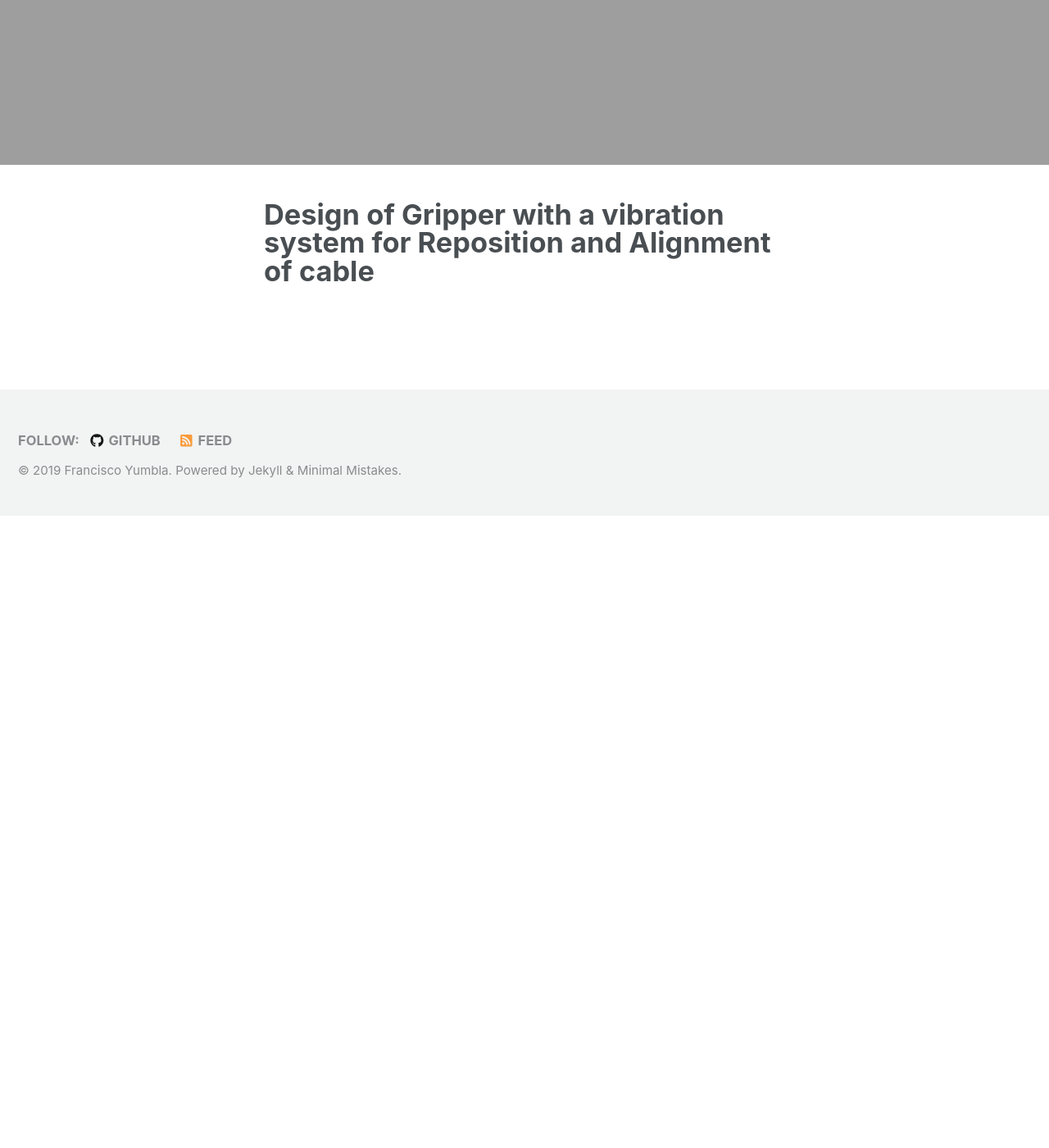
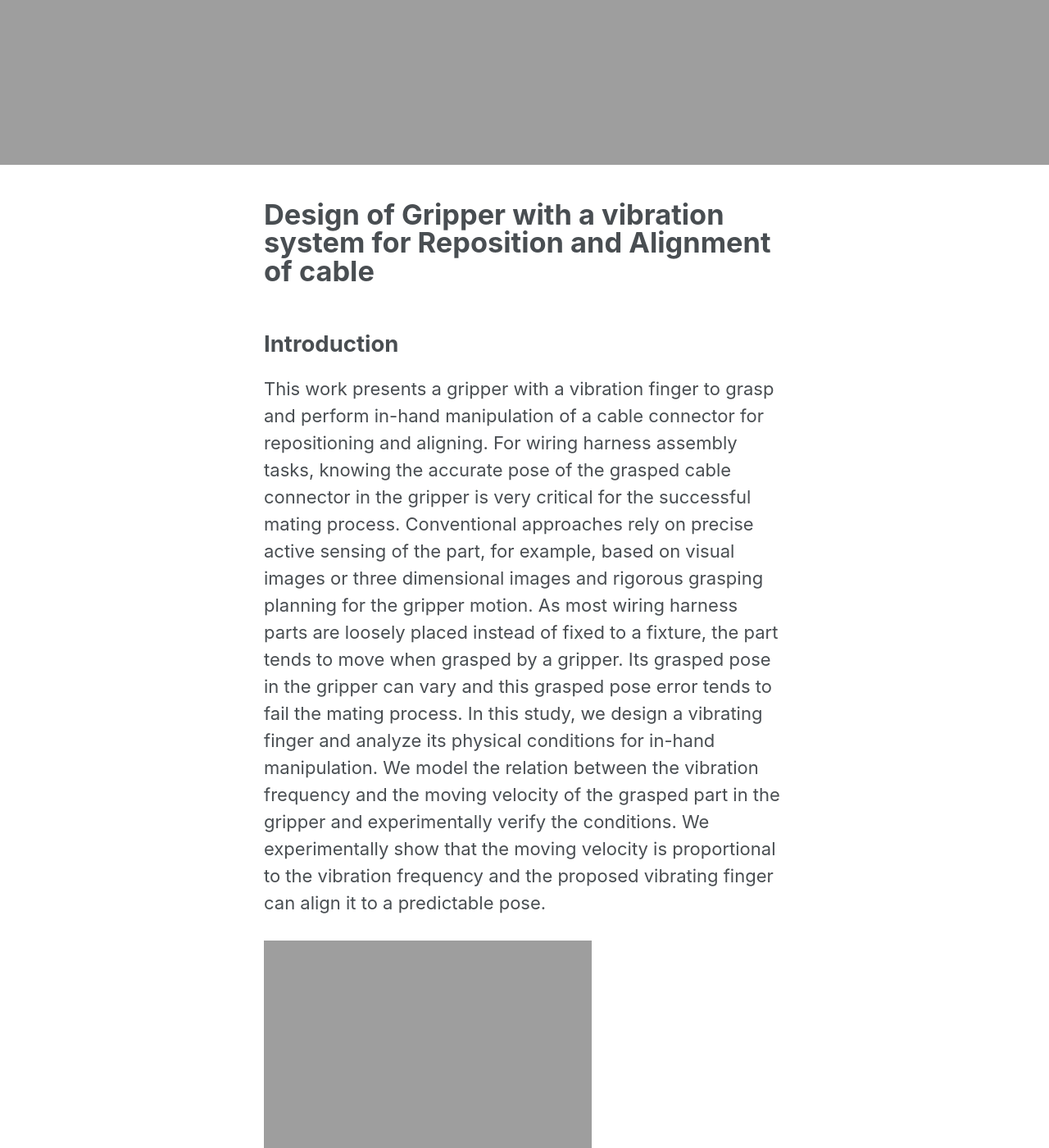
Before and after one commit to fryumbla/Conectors-Database, a Jekyll site: the page built from _pages/vibration.md, in a window 1280 px wide and 1400 px high, scrolled down 859 px. Shown: the whole window at 82% size. Built offline with Jekyll 4.4.1, drawn with Linux system fonts in a browser that asks for light colours; nearby versions of some CDN libraries; before the commit the page ends 1489 px from its top, so only the background shows below that; some of the changed text lies outside the part shown.

Commit message:
vibration page

```diff
--- a/_pages/vibration.md
+++ b/_pages/vibration.md
@@ -6,13 +6,13 @@
 header:
   image: "/images/tolerance/b1.jpg"
 ---
-<!--
+
 ## Introduction
 
  This work presents a gripper with a vibration finger to grasp and perform in-hand manipulation of a cable connector for repositioning and aligning. For wiring harness assembly tasks, knowing the accurate pose of the grasped cable connector in the gripper is very critical for the successful mating process. Conventional approaches rely on precise active sensing of the part, for example, based on visual images or three dimensional images and rigorous grasping planning for the gripper motion. As most wiring harness parts are loosely placed instead of fixed to a fixture, the part tends to move when grasped by a gripper. Its grasped pose in the gripper can vary and this grasped pose error tends to fail the mating process. In this study, we design a vibrating finger and analyze its physical conditions for in-hand manipulation. We model the relation between the vibration frequency and the moving velocity of the grasped part in the gripper and experimentally verify the conditions. We experimentally show that the moving velocity is proportional to the vibration frequency and the proposed vibrating finger can align it to a predictable pose.
 
 <img src="{{ site.url }}{{ site.baseurl }}/images/vibration/F1.jpg" alt="linearly separable data">
-<img src="{{ site.url }}{{ site.baseurl }}/images/vibration/F2.jpg" alt="linearly separable data">
-<img src="{{ site.url }}{{ site.baseurl }}/images/vibration/F3.jpg" alt="linearly separable data">
-<img src="{{ site.url }}{{ site.baseurl }}/images/vibration/F4.jpg" alt="linearly separable data">
--->
+
+## Implementation and experimental verification
+
+<iframe width="560" height="315" src="https://www.youtube.com/embed/avqnbM4VFvM" frameborder="0" allow="accelerometer; autoplay; encrypted-media; gyroscope; picture-in-picture" allowfullscreen></iframe>
```
Also changed, not shown: images/vibration/F2.JPG (deleted), 1 other file.
